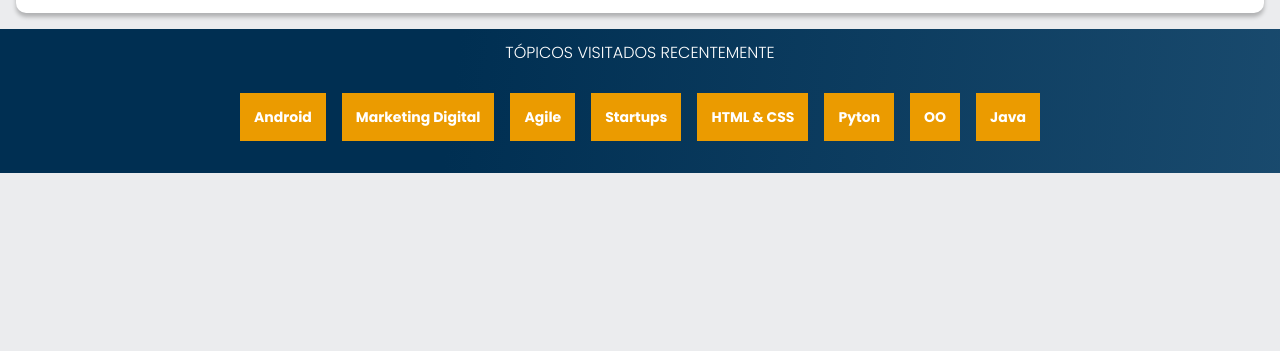
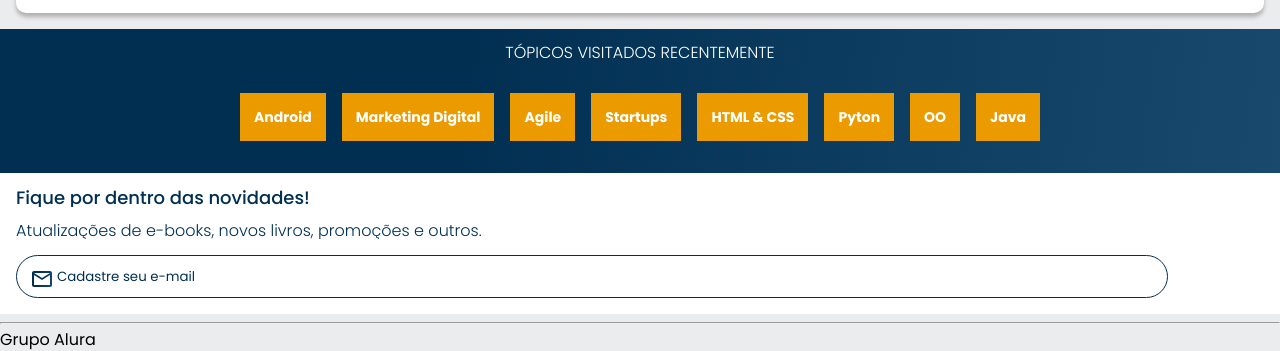
Before and after one commit to Tahnunes/alura-books, a plain HTML site: page index.html in a window 1280 px wide. Shown: the part 2298-2649 px from the top of the page. Before the commit the page ends 2471 px from the top, so only its background shows below. Drawn offline with nearby package versions, Linux system fonts and the light colour scheme.

Commit message:
Criei o footer

```diff
--- a/index.html
+++ b/index.html
@@ -168,6 +168,18 @@
             </ul>
         </section>
 
+        <section class="contato">
+            <h2 class="contato__titulo">Fique por dentro das novidades!</h2>
+            <p class="contato__texto">Atualizações de e-books, novos livros, promoções e outros.</p>
+            <input type="email" placeholder="Cadastre seu e-mail" class="contato__email">
+        </section>
+
+        <hr/>
+
+        <footer class="rodape">
+            <h2 class="rodape__titulo">Grupo Alura</h2>
+        </footer>
+
     <script src="https://cdn.jsdelivr.net/npm/swiper@9/swiper-bundle.min.js"></script>
     <script>
         const swiper = new Swiper('.swiper', {
--- a/style.css
+++ b/style.css
@@ -3,6 +3,7 @@
 @import url(styles/banner.css);
 @import url(styles/carrossel.css);
 @import url(styles/topicos.css);
+@import url(styles/contato.css);
 
 :root{
     --cor-de-fundo: #EBECEE;
--- /dev/null
+++ b/styles/contato.css
@@ -0,0 +1,38 @@
+@charset "UTF-8";
+
+.contato{
+    background-color: var(--branco);
+    padding: 1em;
+}
+
+.contato__titulo, .contato__texto{
+    background: var(--azul-degrade);
+    -webkit-background-clip: text;
+    -webkit-text-fill-color: transparent;
+    background-clip: text;
+}
+
+.contato__titulo{
+    font-size: 18px;
+    font-weight: 500;
+}
+
+.contato__texto{
+    font-weight: 300;
+    margin: 1em 0;
+}
+
+.contato__email{
+    padding: 1em;
+    border: 1px solid var(--azul);
+    border-radius: 24px;
+    width: 90%;
+    color: var(--azul);
+}
+
+.contato__email::placeholder{
+    font-family: var(--fonte-principal);
+    color: var(--azul);
+    background: url("../img/email.svg") no-repeat;
+    padding-left: 2em;
+}
--- /dev/null
+++ b/styles/rodape.css
@@ -0,0 +1,10 @@
+@charset "UTF-8";
+
+hr{
+    margin: 0;
+}
+
+.rodape{
+    background-color: var(--branco);
+    padding: 1em;
+}
```
Also changed, not shown: img/email.svg (added), 1 other file.
